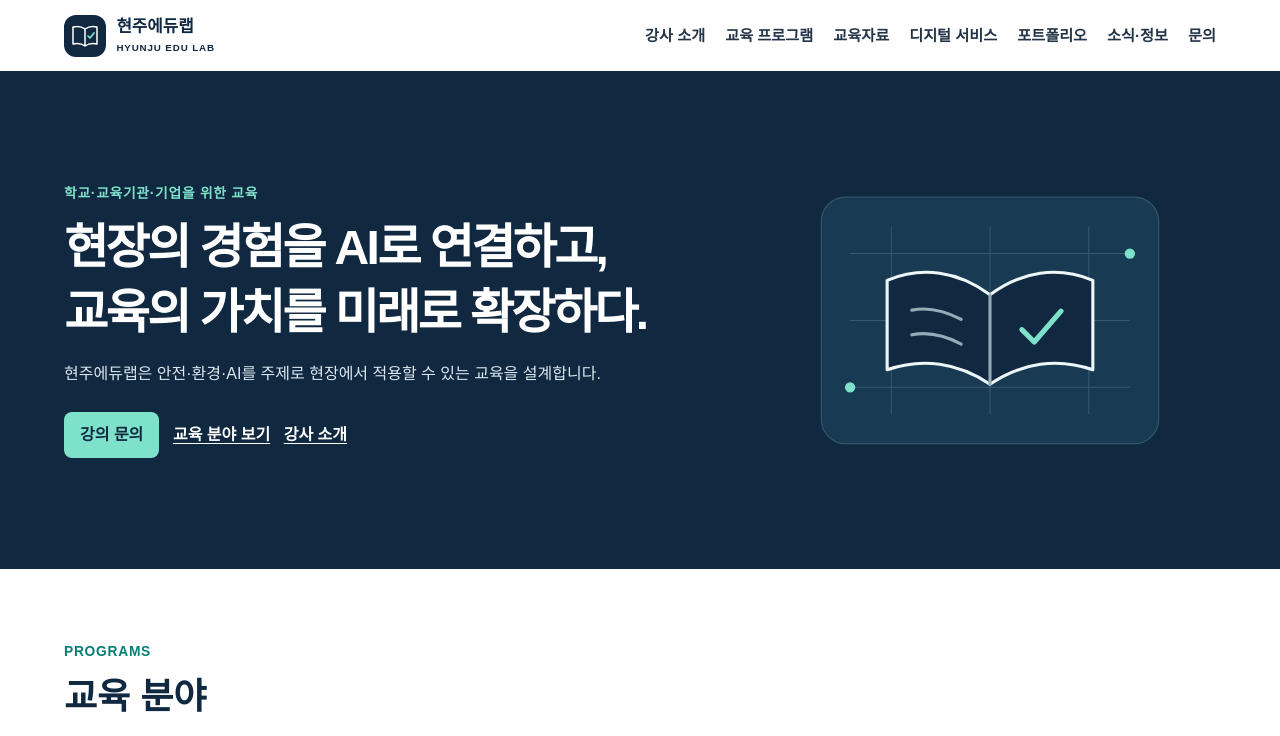
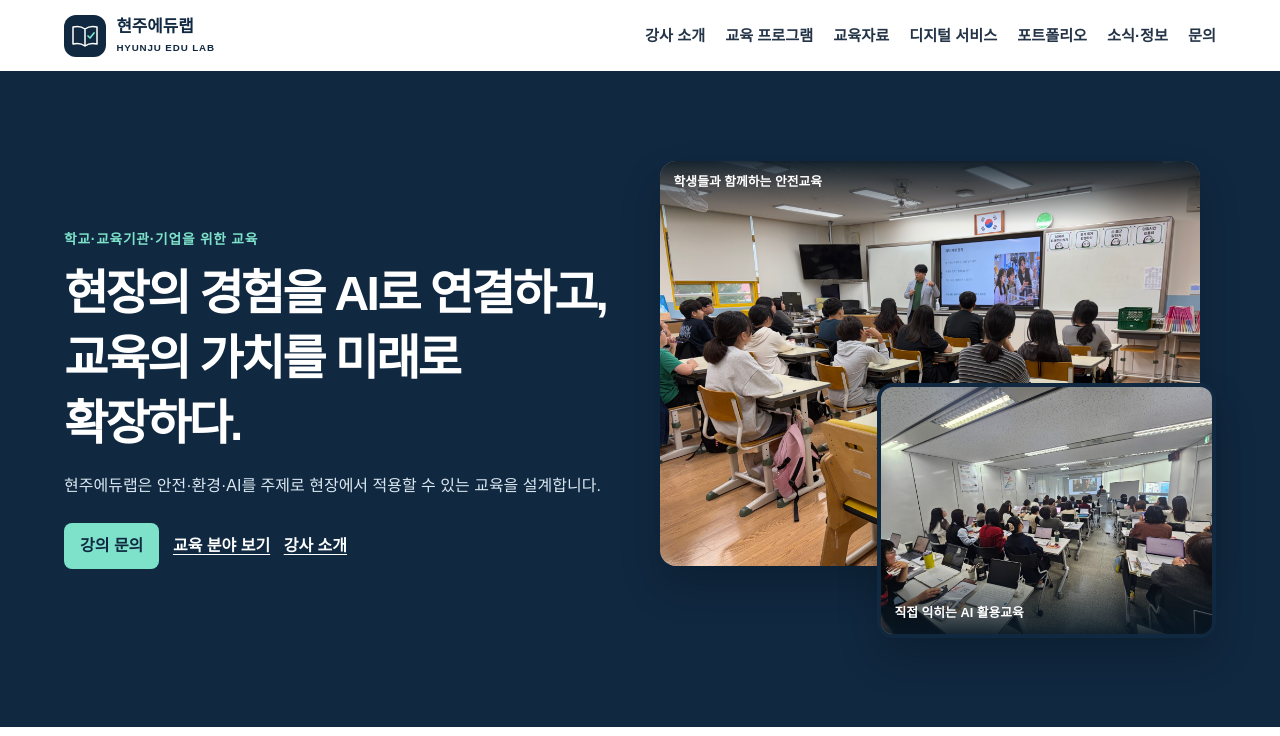
Before and after one commit to c7609chj8-dot/hyunju-edulab, a Next.js app: page / in a window 1280 px wide. Shown: the top 736 px of the page. Built offline with nearby package versions, Linux system fonts and the light colour scheme.

Commit message:
Feature real classroom photos in homepage hero

```diff
--- a/app/globals.css
+++ b/app/globals.css
@@ -28,7 +28,7 @@ body { color: var(--color-ink); background: #fff; font-family: Pretendard, "Noto
   .navigation-links a:focus-visible { outline-offset: -3px; }
 }
 .hero { background: var(--color-navy); color: #fff; }
-.hero-inner { display: grid; gap: 1.5rem; align-items: center; padding-block: clamp(2.75rem, 7vw, 6rem); }
+.hero-inner { display: grid; gap: 2.5rem; align-items: center; padding-block: clamp(2.75rem, 7vw, 6rem); }
 .eyebrow { color: var(--color-teal); font-size: .86rem; font-weight: 800; letter-spacing: .055em; margin-bottom: .65rem; }
 .hero .eyebrow { color: #7ee2ca; }
 h1 { font-size: clamp(1.75rem, 4vw, 3rem); font-weight: 800; line-height: 1.35; letter-spacing: -.055em; word-break: keep-all; }
@@ -38,7 +38,14 @@ h1 { font-size: clamp(1.75rem, 4vw, 3rem); font-weight: 800; line-height: 1.35;
 .button:hover { background: #adf0df; }
 .hero-link { display: inline-flex; align-items: center; min-height: 46px; margin-inline-start: .85rem; font-weight: 700; text-decoration: underline; text-underline-offset: .2em; }
 .hero :focus-visible { outline-color: white; }
-.hero-art { width: min(100%, 27rem); margin-inline: auto; }
+.hero-photos { position: relative; min-width: 0; padding-bottom: 4.5rem; }
+.hero-photo { position: relative; overflow: hidden; border-radius: 1rem; background: #193a53; box-shadow: 0 1.25rem 2.5rem #0003; }
+.hero-photo img { object-fit: cover; }
+.hero-photo-main { aspect-ratio: 4 / 3; margin-right: 1rem; }
+.hero-photo-main img { object-position: 50% 40%; }
+.hero-photo-workshop { position: absolute; width: 61%; aspect-ratio: 4 / 3; bottom: 0; right: 0; border: 4px solid var(--color-navy); }
+.hero-photo figcaption { position: absolute; inset: auto 0 0; padding: 2rem .85rem .65rem; background: linear-gradient(transparent, #071724e8); color: white; font-size: .8rem; font-weight: 700; }
+.hero-photo-main figcaption { inset: 0 0 auto; padding: .65rem .85rem 2rem; background: linear-gradient(#071724e8, transparent); }
 .section { padding-block: clamp(2.5rem, 6vw, 4.5rem); }
 h2 { color: var(--color-navy); font-size: clamp(1.6rem, 3vw, 2.25rem); line-height: 1.3; font-weight: 800; margin-bottom: 1rem; }
 .program-grid { display: grid; gap: .9rem; }
@@ -85,7 +92,7 @@ h2 { color: var(--color-navy); font-size: clamp(1.6rem, 3vw, 2.25rem); line-heig
   .navigation-toggle { display: none; }
   .navigation-links, .navigation-toggle[aria-expanded="true"] + .navigation-links { display: flex; position: static; gap: 1.25rem; padding: 0; border: 0; background: transparent; box-shadow: none; }
   .navigation-links a { padding-inline: 0; }
-  .hero-inner { grid-template-columns: minmax(0, 1.5fr) minmax(0, 1fr); }
+  .hero-inner { grid-template-columns: minmax(0, 1fr) minmax(0, 1fr); }
   .desktop-break { display: initial; }
   .program-grid:not(.program-grid-detailed) { grid-template-columns: repeat(4, minmax(0, 1fr)); }
   .service-grid { grid-template-columns: repeat(3, minmax(0, 1fr)); }
--- a/app/page.tsx
+++ b/app/page.tsx
@@ -1,4 +1,5 @@
 import Link from "next/link";
+import Image from "next/image";
 import { programs } from "./programs";
 
 export default function Home() {
@@ -14,16 +15,26 @@ export default function Home() {
             <a className="hero-link" href="#programs">교육 분야 보기</a>
             <Link className="hero-link" href="/about">강사 소개</Link>
           </div>
-          <div className="hero-art" aria-hidden="true">
-            <svg viewBox="0 0 420 310" fill="none">
-              <rect x="46" y="35" width="328" height="240" rx="24" fill="#193a53" stroke="#365b70" />
-              <path d="M74 90h272M74 155h272M74 220h272M114 64v182M210 64v182M306 64v182" stroke="#365b70" />
-              <path d="M210 130c-31-23-66-28-100-14v87c34-12 69-7 100 14 31-21 66-26 100-14v-87c-34-14-69-9-100 14Z" fill="#102840" stroke="#ecf6f7" strokeWidth="3" strokeLinejoin="round" />
-              <path d="M210 130v87M134 145c15-3 31 0 48 9m-48 15c15-3 31 0 48 9" stroke="#94abb8" strokeWidth="3" strokeLinecap="round" />
-              <path d="m241 164 12 12 26-30" stroke="#7ee2ca" strokeWidth="5" strokeLinecap="round" strokeLinejoin="round" />
-              <circle cx="346" cy="90" r="5" fill="#7ee2ca" />
-              <circle cx="74" cy="220" r="5" fill="#7ee2ca" />
-            </svg>
+          <div className="hero-photos">
+            <figure className="hero-photo hero-photo-main">
+              <Image
+                src="/images/school-safety-class.jpg"
+                alt="교실에서 학생들과 함께 진행하는 안전교육 현장"
+                fill
+                sizes="(min-width: 896px) 550px, (min-width: 576px) 85vw, 90vw"
+                preload
+              />
+              <figcaption>학생들과 함께하는 안전교육</figcaption>
+            </figure>
+            <figure className="hero-photo hero-photo-workshop">
+              <Image
+                src="/images/ai-workshop.jpg"
+                alt="참여자들이 노트북으로 실습하는 AI 활용교육 현장"
+                fill
+                sizes="(min-width: 896px) 320px, 58vw"
+              />
+              <figcaption>직접 익히는 AI 활용교육</figcaption>
+            </figure>
           </div>
         </div>
       </section>
```
Also changed, not shown: public/images/ai-workshop.jpg (added), public/images/school-safety-class.jpg (added).
